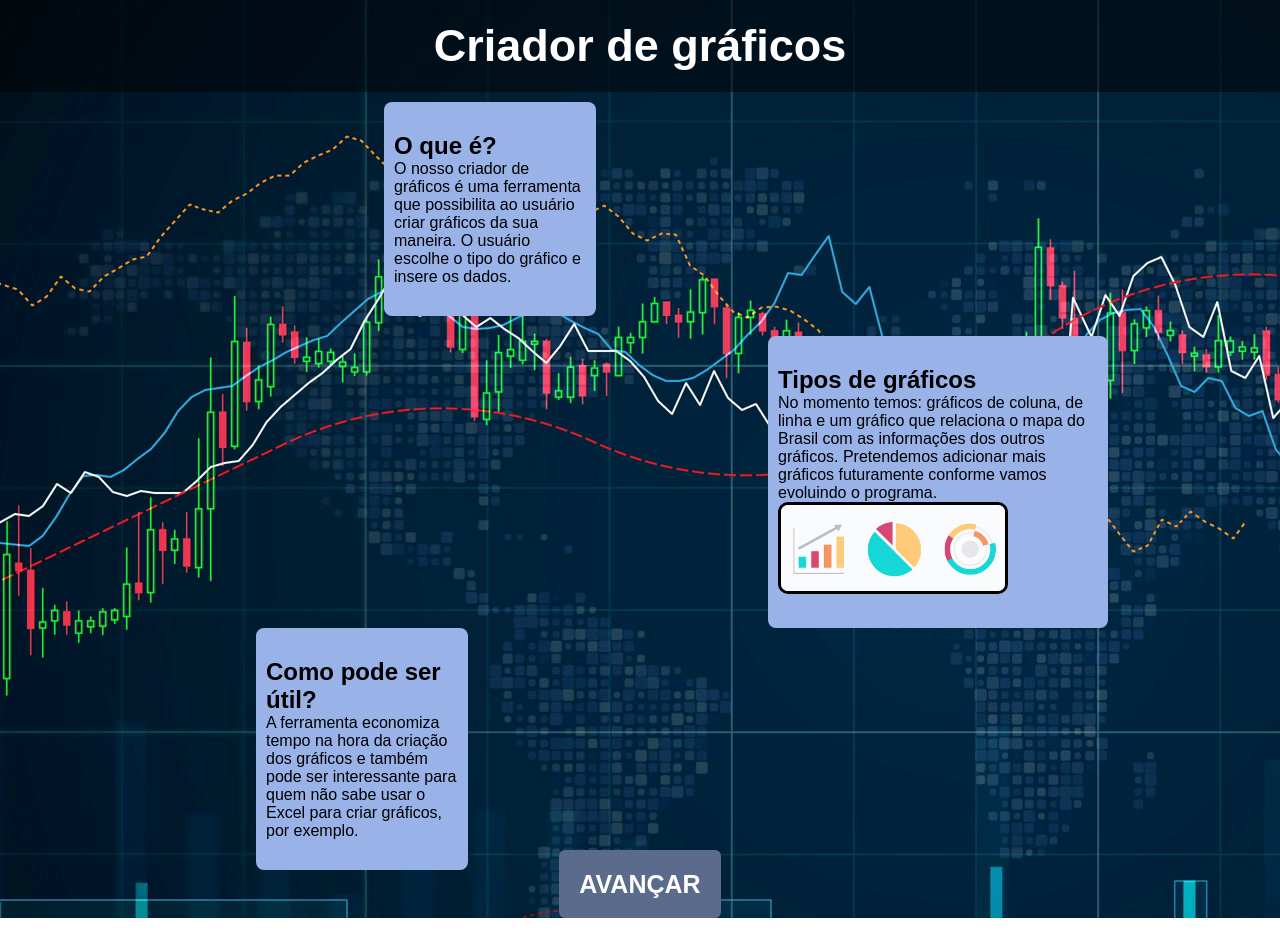
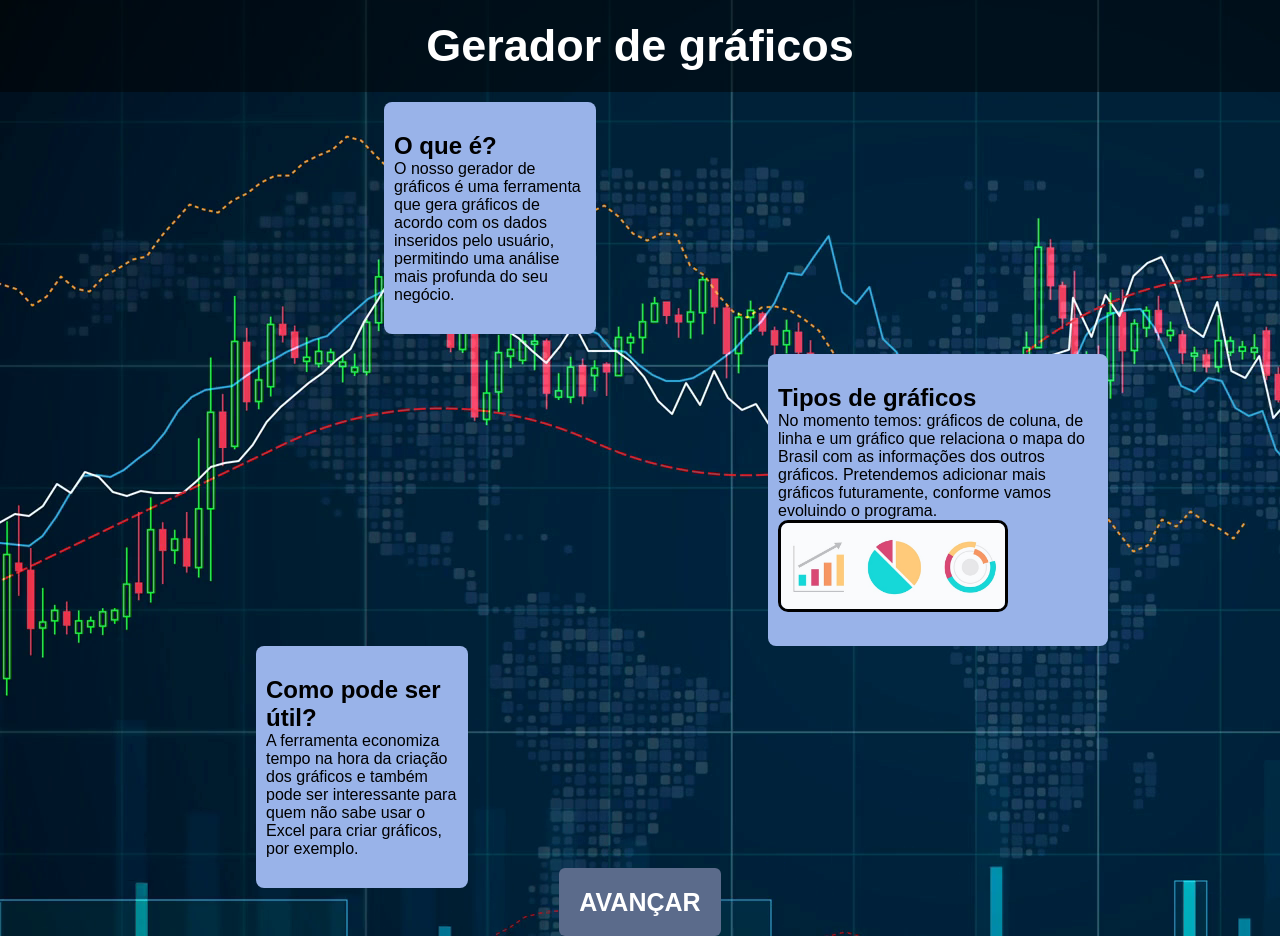
Before and after one commit to LuisMagagnien/Agronomia_Web, a plain HTML site: page Pagina_inicial/index.html in a window 1280 px wide. Drawn offline with Linux system fonts and the light colour scheme.

Commit message:
mudando os textos

```diff
--- a/Pagina_inicial/index.html
+++ b/Pagina_inicial/index.html
@@ -8,14 +8,14 @@
     <title>Gráficos</title>
 </head>
 <body>
-    <h1>Criador de gráficos</h1>
+    <h1>Gerador de gráficos</h1>
     <div class="d1">
         <h2>O que é?</h2>
-        <p>O nosso criador de gráficos é uma ferramenta que possibilita ao usuário criar gráficos da sua maneira. O usuário escolhe o tipo do gráfico e insere os dados.</p>
+        <p>O nosso gerador de gráficos é uma ferramenta que gera gráficos de acordo com os dados inseridos pelo usuário, permitindo uma análise mais profunda do seu negócio.</p>
     </div>
     <div class="d2">
         <h2>Tipos de gráficos</h2>
-        <p>No momento temos: gráficos de coluna, de linha e um gráfico que relaciona o mapa do Brasil com as informações dos outros gráficos. Pretendemos adicionar mais gráficos futuramente conforme vamos evoluindo o programa.</p>
+        <p>No momento temos: gráficos de coluna, de linha e um gráfico que relaciona o mapa do Brasil com as informações dos outros gráficos. Pretendemos adicionar mais gráficos futuramente, conforme vamos evoluindo o programa.</p>
         <div>
             <img src="imagens/graficos-para-apresentacao-resultados-area.jpg" class="graficos">
         </div>
```
